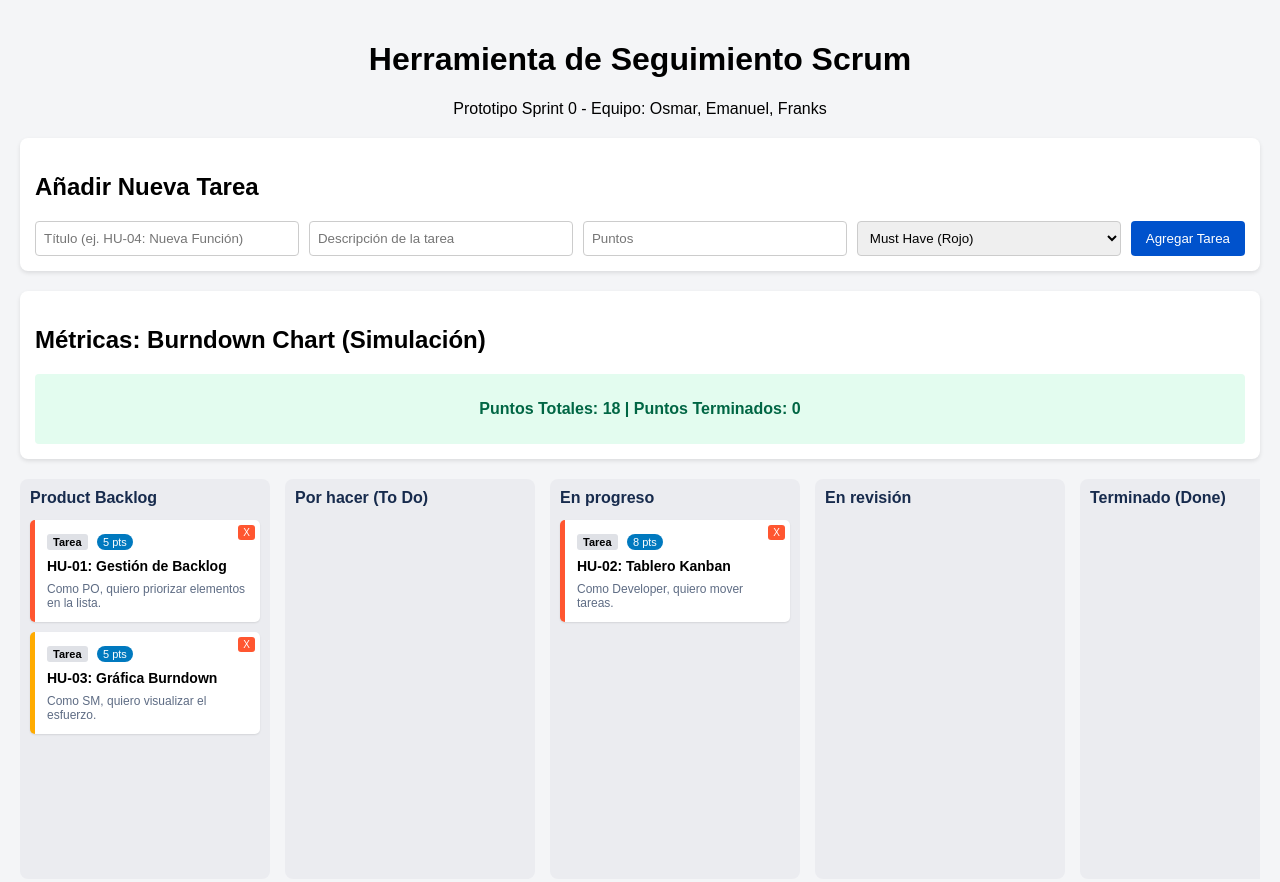
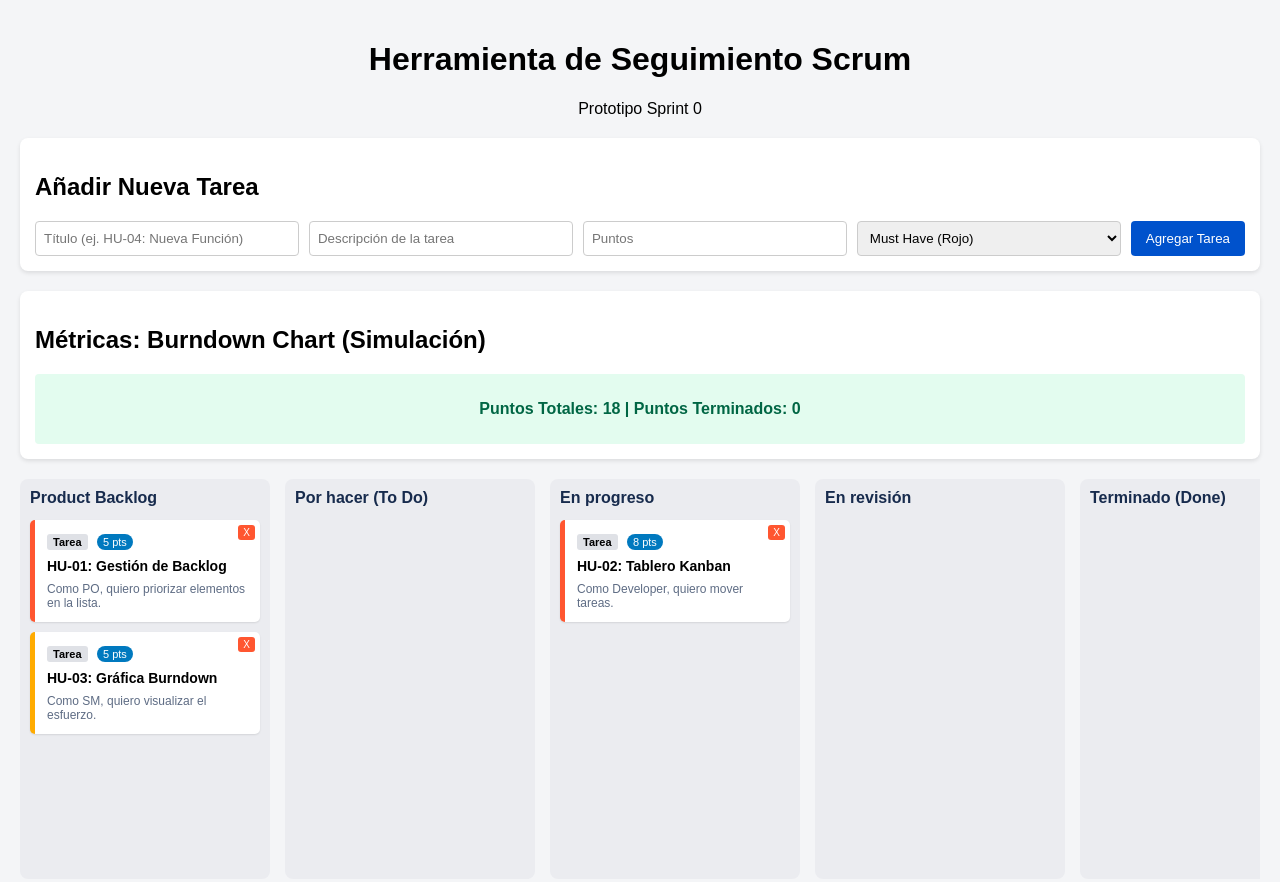
Before and after one commit to osmarAnt/SCRUMManager, a plain HTML site: page index.html in a window 1280 px wide. Drawn offline with Linux system fonts and the light colour scheme.

Commit message:
correcion menor

```diff
--- a/index.html
+++ b/index.html
@@ -9,7 +9,7 @@
 <body>
     <header>
         <h1>Herramienta de Seguimiento Scrum</h1>
-        <p>Prototipo Sprint 0 - Equipo: Osmar, Emanuel, Franks</p>
+        <p>Prototipo Sprint 0</p>
     </header>
 
     <section class="controls-section">
```
